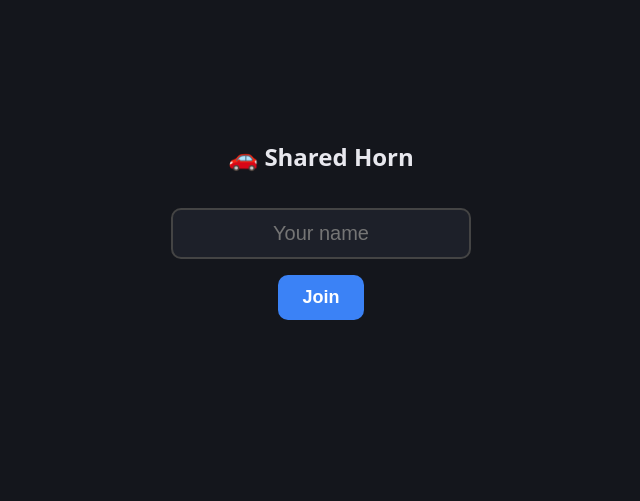
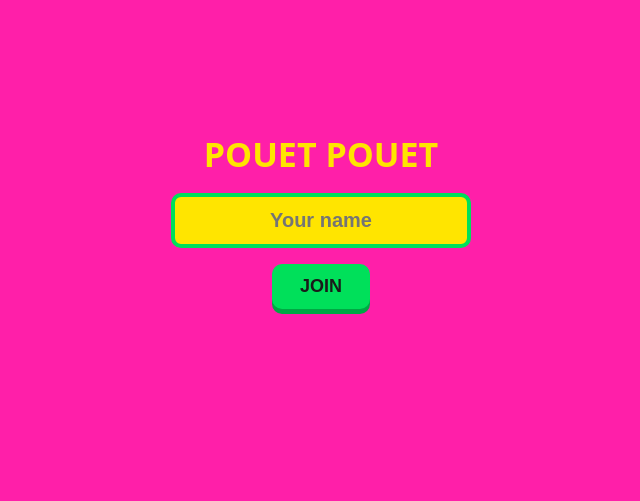
Before and after one commit to jujuoik9/honk, a website: page public/index.html in a window 1280 px wide. Shown: the part 180-681 px from the top of the page, without its empty margins (319-959 px from the left). Drawn offline with Linux system fonts and the light colour scheme; no server answers.

Commit message:
Flashy pink/yellow/green theme, remove emojis
Co-Authored-By: Claude Sonnet 5.5 <noreply@anthropic.com>
Claude-Session: https://claude.ai/code/session_016hnBC7vnpvc4Usn42SDRmV

```diff
--- a/public/index.html
+++ b/public/index.html
@@ -3,45 +3,48 @@
 <head>
 <meta charset="utf-8">
 <meta name="viewport" content="width=device-width,initial-scale=1,user-scalable=no">
-<title>Shared Horn</title>
+<title>Pouet Pouet</title>
 <style>
   *{box-sizing:border-box;-webkit-tap-highlight-color:transparent}
   html,body{height:100%;margin:0}
   body{display:flex;flex-direction:column;align-items:center;justify-content:center;gap:28px;
-    background:#14161c;color:#e8e8ee;font-family:system-ui,sans-serif;user-select:none;touch-action:manipulation}
-  #btn{width:min(70vw,360px);aspect-ratio:1;border-radius:50%;border:0;cursor:pointer;
-    font-size:clamp(28px,8vw,48px);font-weight:800;color:#fff;letter-spacing:.05em;line-height:1.1;
-    background:radial-gradient(circle at 35% 30%,#ff7a6b,#e0261a 60%,#a11208);
-    box-shadow:0 12px 0 #6e0c04,0 20px 40px rgba(0,0,0,.5);transition:transform .06s,box-shadow .06s}
-  #btn:active,#btn.pressed{transform:translateY(10px);box-shadow:0 2px 0 #6e0c04,0 8px 20px rgba(0,0,0,.5)}
-  #status{font-size:14px;opacity:.7;text-align:center;min-height:2.6em}
-  #banner{position:fixed;top:0;left:0;right:0;padding:10px;text-align:center;background:#f5b301;color:#222;
-    font-weight:600;display:none}
-  .wave{position:fixed;inset:0;pointer-events:none;background:radial-gradient(circle,rgba(255,80,60,.35),transparent 60%);
+    background:#ffe500;color:#1a1a1a;font-family:system-ui,sans-serif;user-select:none;touch-action:manipulation}
+  #btn{width:min(70vw,360px);aspect-ratio:1;border-radius:50%;border:8px solid #00e05a;cursor:pointer;
+    font-size:clamp(28px,8vw,48px);font-weight:900;color:#ffe500;letter-spacing:.05em;line-height:1.1;text-transform:uppercase;
+    background:radial-gradient(circle at 35% 30%,#ff7ad1,#ff1fa9 60%,#c4007a);
+    box-shadow:0 12px 0 #00a844,0 20px 40px rgba(0,0,0,.35);transition:transform .06s,box-shadow .06s}
+  #btn:active,#btn.pressed{transform:translateY(10px);box-shadow:0 2px 0 #00a844,0 8px 20px rgba(0,0,0,.35)}
+  #status{font-size:14px;font-weight:600;text-align:center;min-height:2.6em}
+  #banner{position:fixed;top:0;left:0;right:0;padding:10px;text-align:center;background:#00e05a;color:#1a1a1a;
+    font-weight:800;display:none;z-index:5}
+  .wave{position:fixed;inset:0;pointer-events:none;background:radial-gradient(circle,rgba(255,31,169,.55),rgba(0,224,90,.25) 50%,transparent 70%);
     opacity:0;transition:opacity .4s}
   .wave.on{opacity:1;transition:none}
-  #join{position:fixed;inset:0;background:#14161c;display:flex;flex-direction:column;align-items:center;justify-content:center;gap:16px;z-index:10}
-  #join input{font-size:20px;padding:12px 16px;border-radius:10px;border:2px solid #444;background:#1d2029;color:#fff;width:min(80vw,300px);text-align:center}
-  #join button,#reset{font-size:18px;padding:12px 24px;border-radius:10px;border:0;background:#3b82f6;color:#fff;font-weight:700;cursor:pointer}
-  #reset{background:#444;font-size:15px;padding:10px 18px}
-  #first{font-size:20px;font-weight:700;min-height:1.4em;color:#ffd54a;text-align:center}
+  #join{position:fixed;inset:0;background:#ff1fa9;display:flex;flex-direction:column;align-items:center;justify-content:center;gap:16px;z-index:10;color:#ffe500}
+  #join h2{margin:0;font-size:34px;font-weight:900;text-transform:uppercase}
+  #join input{font-size:20px;padding:12px 16px;border-radius:10px;border:4px solid #00e05a;background:#ffe500;color:#1a1a1a;width:min(80vw,300px);text-align:center;font-weight:700}
+  #join button,#reset{font-size:18px;padding:12px 28px;border-radius:10px;border:0;background:#00e05a;color:#1a1a1a;font-weight:900;cursor:pointer;text-transform:uppercase;box-shadow:0 5px 0 #00a844}
+  #join button:active,#reset:active{transform:translateY(4px);box-shadow:0 1px 0 #00a844}
+  #reset{font-size:15px;padding:10px 20px}
+  #first{font-size:20px;font-weight:900;min-height:1.4em;color:#ffe500;background:#ff1fa9;padding:6px 16px;border-radius:999px;text-align:center}
+  #first:empty{visibility:hidden}
 </style>
 </head>
 <body>
-<div id="banner">🔇 Tap anywhere to enable sound</div>
+<div id="banner">Tap anywhere to enable sound</div>
 <div class="wave" id="wave"></div>
-<form id="join"><h2>🚗 Shared Horn</h2><input id="name" maxlength="20" placeholder="Your name" autocomplete="nickname" required><button>Join</button></form>
+<form id="join"><h2>Pouet Pouet</h2><input id="name" maxlength="20" placeholder="Your name" autocomplete="nickname" required><button>Join</button></form>
 <div id="first"></div>
 <button id="btn" aria-label="Pouet Pouet">Pouet<br>Pouet</button>
 <div id="status">Connecting…</div>
-<button id="reset">↺ Reset</button>
+<button id="reset">Reset</button>
 
 <script>
 const btn = document.getElementById("btn"), statusEl = document.getElementById("status"),
       banner = document.getElementById("banner"), wave = document.getElementById("wave");
 let ctx, ws, online = 0, myName = null;
 const firstEl = document.getElementById("first"), joinForm = document.getElementById("join"), nameIn = document.getElementById("name");
-const showFirst = (n) => (firstEl.textContent = n ? `🥇 ${n} honked first!` : "Nobody has honked yet");
+const showFirst = (n) => (firstEl.textContent = n ? `${n} honked first!` : "Nobody has honked yet");
 showFirst(null);
 try { nameIn.value = localStorage.getItem("hornName") || ""; } catch {}
 
```
